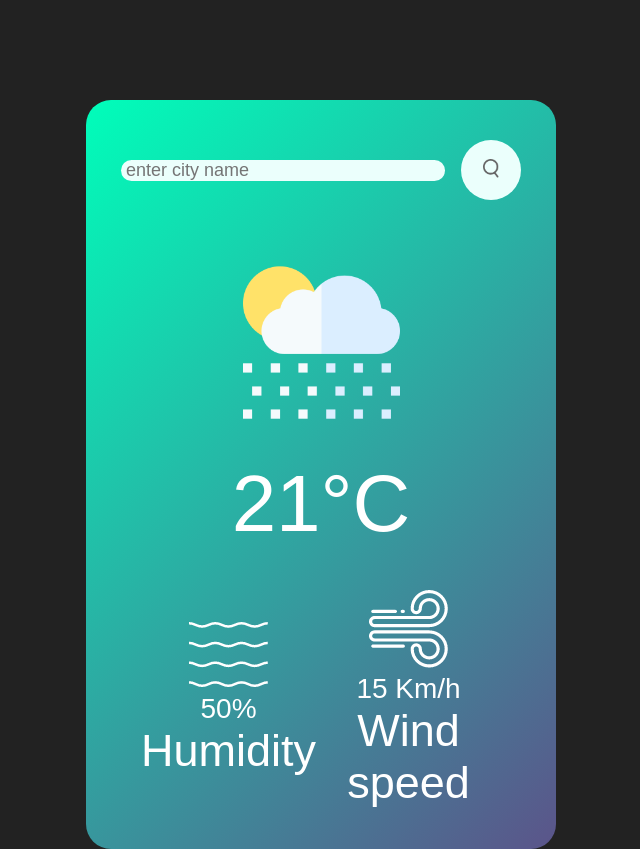
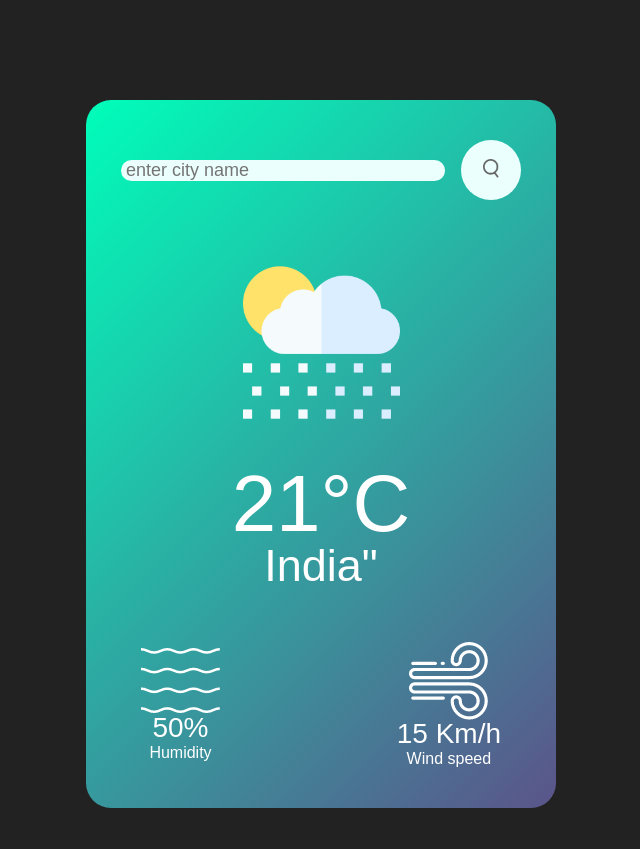
Before and after one commit to sh2904ubham/WeatherApp-MachineCodingRound, a plain HTML site: page index.html in a window 1280 px wide. Shown: the whole page, without its empty margins (319-959 px from the left). After the commit the page ends 808 px from the top, so only its background shows below. Drawn offline with Linux system fonts and the light colour scheme.

Commit message:
Update index.html

```diff
--- a/index.html
+++ b/index.html
@@ -16,7 +16,7 @@
         <div class="weather">
             <img src="images/rain.png" alt="rain" class="weather-icon">
             <h1 class="temp">21°C</h1>
-            <h2 class="city"India"</h2>
+            <h2 class="city">India"</h2>
             <div class="details">
                 <div class="cols">
                     <img src="images/humidity.png" alt="">
```
